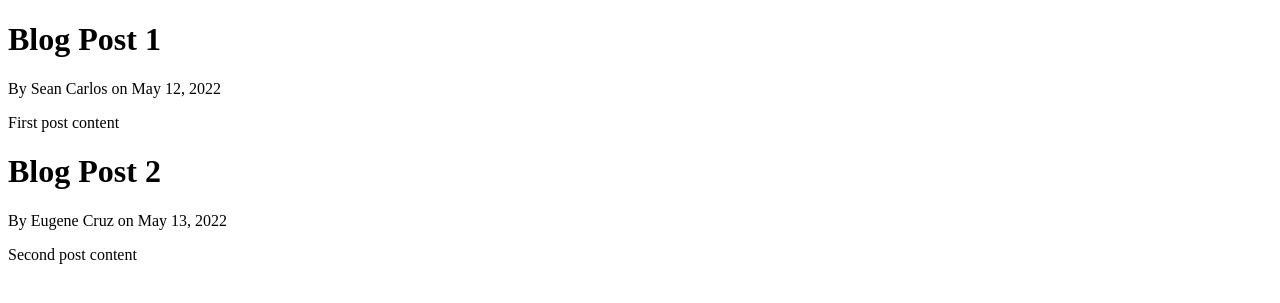
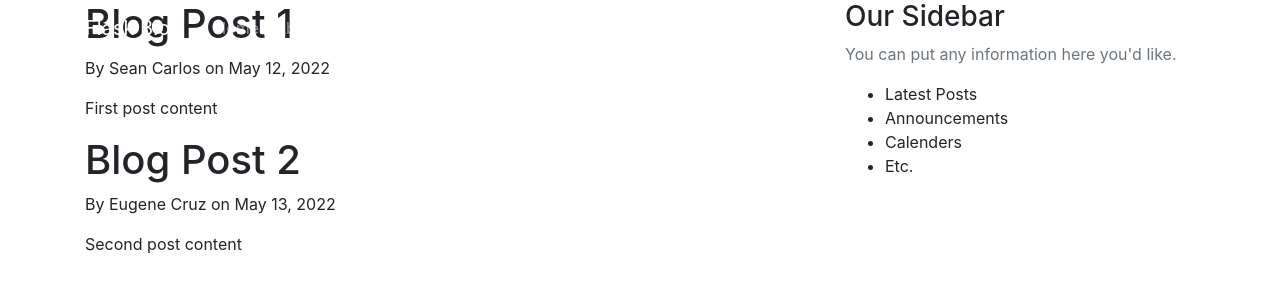
Before and after one commit to SeanCarlos205/Digital-Internal-Term-2, a Flask app: page / in a window 1280 px wide. Shown: the top 303 px of the page. Run offline with Flask 2, Linux system fonts and the light colour scheme; some libraries are stand-ins or nearby versions.

Commit message:
CSS and layout page
Added a navigation bar and content section to the layout page. Also linked a style sheet to add to the page

```diff
--- a/Flask_blog/flaskblog.py
+++ b/Flask_blog/flaskblog.py
@@ -1,4 +1,4 @@
-from flask import Flask, render_template
+from flask import Flask, render_template, url_for
 app = Flask(__name__)
 
 posts = [
--- a/Flask_blog/templates/home.html
+++ b/Flask_blog/templates/home.html
@@ -1,17 +1,8 @@
-<!DOCTYPE html>
-<html>
-<head>
-    {% if title %}
-        <title>Flask Blog - {{ title }}</title>
-    {% else %}
-        <title>Flask Blog</title>
-    {% endif %}
-</head>
-<body>
+{% extends "layout.html" %}
+{% block content %}
     {% for post in posts %}
         <h1>{{ post.title }}</h1>
         <p> By {{ post.author }} on {{ post.date_posted }}</p>
         <p> {{ post.content }} </p>
     {% endfor %}
-<body>
-</html>
+{% endblock content %}
--- a/Flask_blog/templates/layout.html
+++ b/Flask_blog/templates/layout.html
@@ -1,6 +1,15 @@
 <!DOCTYPE html>
 <html>
 <head>
+    <!-- Required meta tags -->
+    <meta charset="utf-8">
+    <meta name="viewport" content="width=device-width, initial-scale=1, shrink-to-fit=no">
+
+    <!-- Bootstrap CSS -->
+    <link rel="stylesheet" href="https://cdn.jsdelivr.net/npm/bootstrap@4.0.0/dist/css/bootstrap.min.css" integrity="sha384-Gn5384xqQ1aoWXA+058RXPxPg6fy4IWvTNh0E263XmFcJlSAwiGgFAW/dAiS6JXm" crossorigin="anonymous">
+
+    <link rel"stylesheet" type="text/css" href="{{ url_for('static', filename='main.css') }}">
+
     {% if title %}
         <title>Flask Blog - {{ title }}</title>
     {% else %}
@@ -8,6 +17,52 @@
     {% endif %}
 </head>
 <body>
+    <header class="site-header">
+        <nav class="navbar navbar-expand-md navbar-dark bg-steel fixed-top">
+            <div class="container">
+                <a class="navbar-brand mr-4" href="/">Flask Blog</a>
+                <button class="navbar-toggler" type"button" data-toggle="collapse" data-target="#navbarToggle" aria-controls="navbarToggle" aria-expanded="false" aria-label="Toggle navigation">
+                    <span class="navbar-toggler-icon"></span>
+                </button>
+                <div class="collapse navbar-collapse" id="navbarToggle">
+                    <div class="navbar-nav mr-auto">
+                        <a class="nav-item nav-link" href="/">Home</a>
+                        <a class="nav-item nav-link" href="/about">About</a>
+                    </div>
+                    <!-- Navbar Right Side -->
+                    <div class ="navbar-nav">
+                        <a class="nav-item nav-link" href="/login">Login</a>
+                        <a class="nav-item nav-link" href="/register">Register</a>
+                    </div>
+                </div>
+            </div>
+        </nav>
+    </header>
+<main role="main" class="container">
+    <div class="row">
+    <div class="col-md-8">
+        {% block content %}{% endblock %}
+    </div>
+    <div class="col-md-4">
+        <div class="content-section">
+            <h3>Our Sidebar</h3>
+            <p class='text-muted'> You can put any information here you'd like.
+                <ul>
+                    <li>Latest Posts</li>
+                    <li>Announcements</li>
+                    <li>Calenders</li>
+                    <li>Etc.</li>
+                </ul>
+            </p>
+        </div>
+    </div>
+</div>
+</main>
 
-<body>
+    <!-- Optional JavaScript -->
+    <!-- jQuery first, then Popper.js, then Bootstrap JS -->
+    <script src="https://code.jquery.com/jquery-3.2.1.slim.min.js" integrity="sha384-KJ3o2DKtIkvYIK3UENzmM7KCkRr/rE9/Qpg6aAZGJwFDMVNA/GpGFF93hXpG5KkN" crossorigin="anonymous"></script>
+    <script src="https://cdn.jsdelivr.net/npm/popper.js@1.12.9/dist/umd/popper.min.js" integrity="sha384-ApNbgh9B+Y1QKtv3Rn7W3mgPxhU9K/ScQsAP7hUibX39j7fakFPskvXusvfa0b4Q" crossorigin="anonymous"></script>
+    <script src="https://cdn.jsdelivr.net/npm/bootstrap@4.0.0/dist/js/bootstrap.min.js" integrity="sha384-JZR6Spejh4U02d8jOt6vLEHfe/JQGiRRSQQxSfFWpi1MquVdAyjUar5+76PVCmYl" crossorigin="anonymous"></script>
+</body>
 </html>
```
Also changed, not shown: Flask_blog/templates/about.html (+3 -12 lines), main.css (added, +79 -0 lines).
